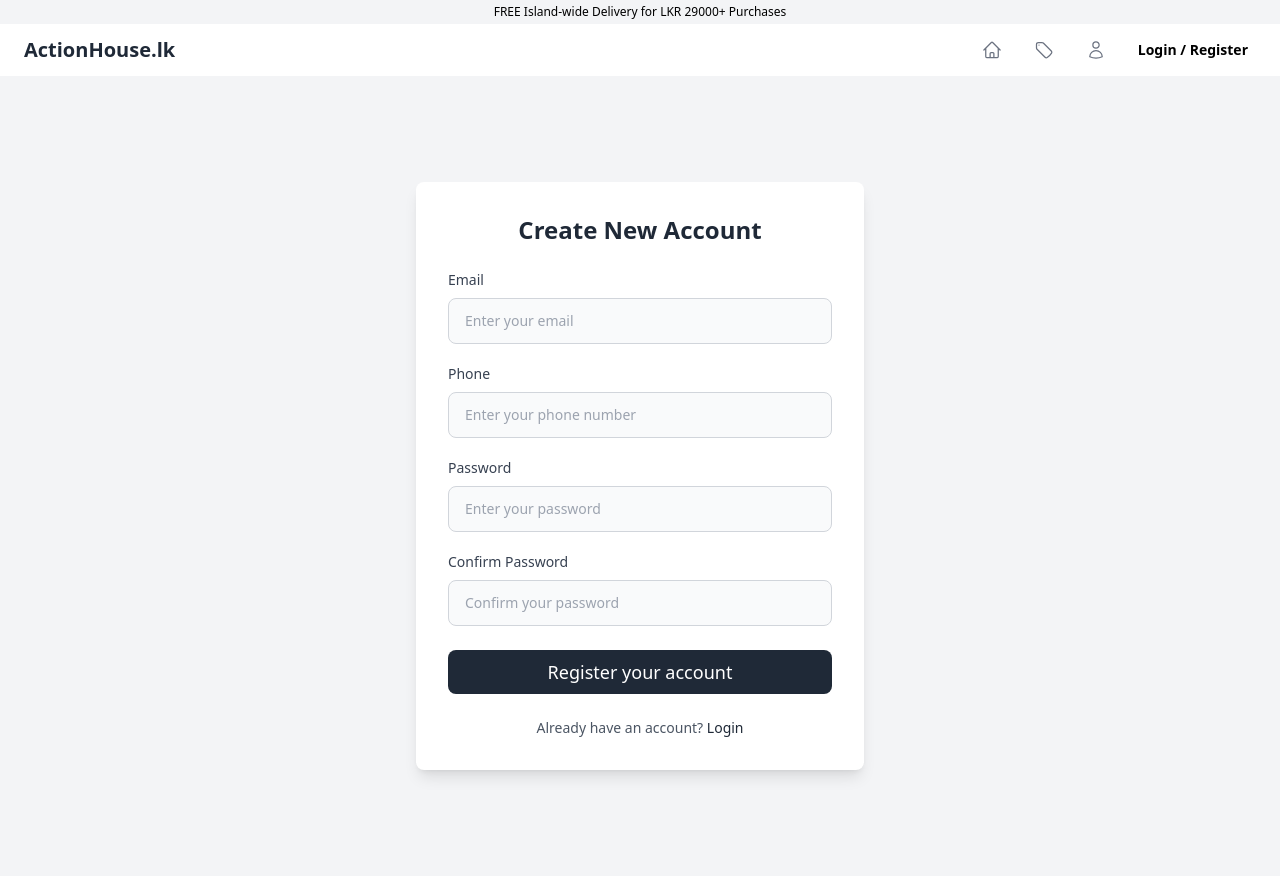
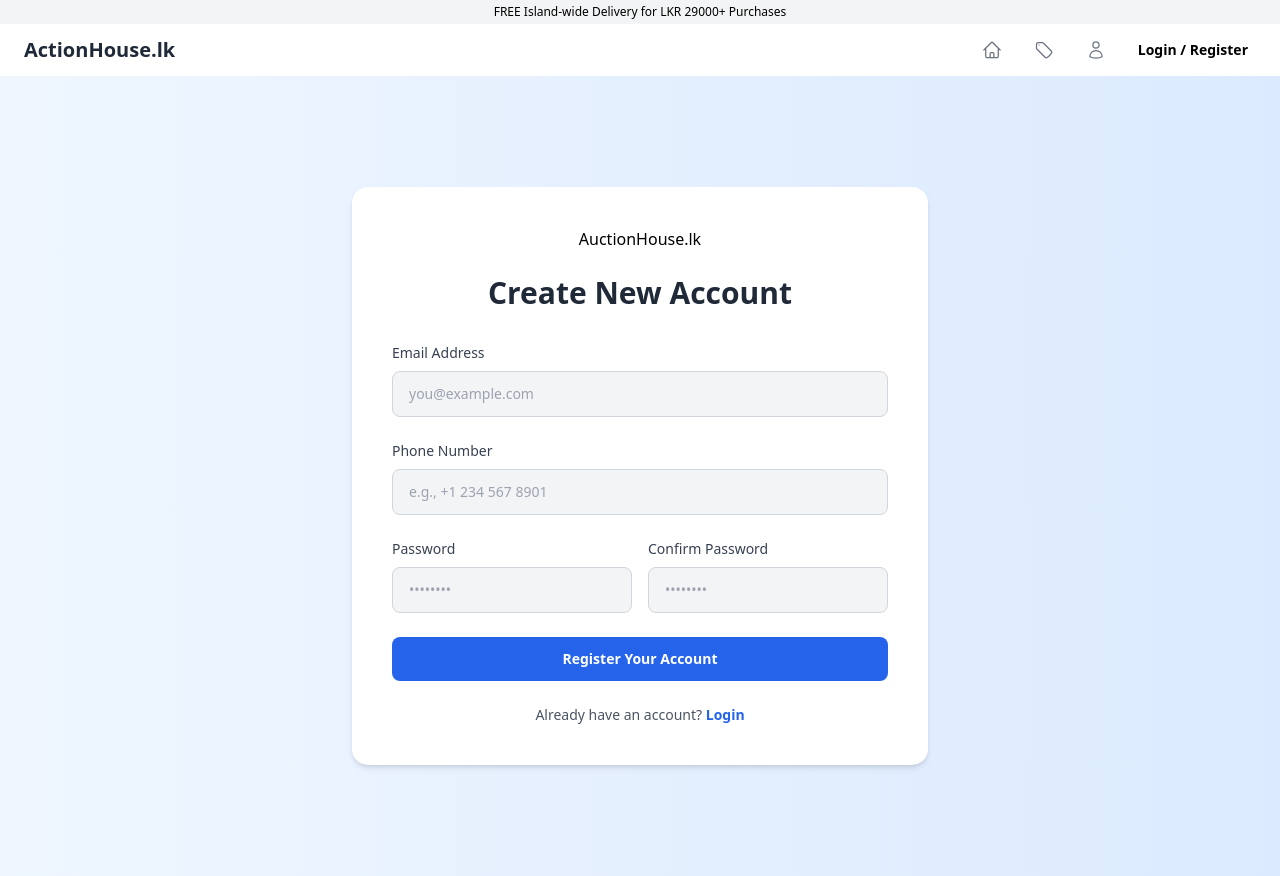
Before and after one commit to sameerajayakodi/Auction_System, a React (Create React App) app in the folder AuctionHouse/auction-management-frontend/: page /register in a window 1280 px wide. Built offline with nearby package versions, Linux system fonts and the light colour scheme.

Commit message:
Update Register.js

```diff
--- a/AuctionHouse/auction-management-frontend/src/auth/Register.js
+++ b/AuctionHouse/auction-management-frontend/src/auth/Register.js
@@ -6,81 +6,113 @@ const Register = () => {
   const [phone, setPhone] = useState("");
   const [password, setPassword] = useState("");
   const [confirmPassword, setConfirmPassword] = useState("");
+  const [passwordError, setPasswordError] = useState("");
 
   const handleSubmit = (e) => {
     e.preventDefault();
-    // Handle registration logic here
+    if (password !== confirmPassword) {
+      setPasswordError("Passwords do not match.");
+    } else {
+      setPasswordError("");
+      // Handle registration logic here
+    }
   };
 
   return (
-    <div className="flex items-center justify-center min-h-screen bg-gray-100">
-      <div className="w-full max-w-md p-8 bg-white rounded-lg shadow-lg md:w-2/5">
-        <h2 className="mb-6 text-2xl font-semibold text-center text-gray-800">
+    <div className="flex items-center justify-center min-h-screen bg-gradient-to-r from-blue-50 to-blue-100">
+      <div className="w-full max-w-xl p-10 bg-white shadow-md rounded-2xl">
+        {/* Optional: Logo */}
+        <div className="flex justify-center mb-6">
+          <p>AuctionHouse.lk</p>
+        </div>
+
+        <h2 className="mb-8 text-3xl font-extrabold text-center text-gray-800">
           Create New Account
         </h2>
 
         <form onSubmit={handleSubmit}>
-          <div className="mb-5">
-            <label className="block mb-2 text-sm font-medium text-gray-700">
-              Email
+          <div className="mb-6">
+            <label
+              htmlFor="email"
+              className="block mb-2 text-sm font-medium text-gray-700"
+            >
+              Email Address
             </label>
             <input
+              id="email"
               type="email"
               value={email}
               onChange={(e) => setEmail(e.target.value)}
-              className="block w-full px-4 py-3 text-sm border border-gray-300 rounded-lg bg-gray-50 focus:border-gray-500 focus:ring-gray-500 focus:outline-none"
-              placeholder="Enter your email"
-              required
-            />
-          </div>
-
-          <div className="mb-5">
-            <label className="block mb-2 text-sm font-medium text-gray-700">
-              Phone
-            </label>
-            <input
-              type="text"
-              value={phone}
-              onChange={(e) => setPhone(e.target.value)}
-              className="block w-full px-4 py-3 text-sm border border-gray-300 rounded-lg bg-gray-50 focus:border-gray-500 focus:ring-gray-500 focus:outline-none"
-              placeholder="Enter your phone number"
-              required
-            />
-          </div>
-
-          <div className="mb-5">
-            <label className="block mb-2 text-sm font-medium text-gray-700">
-              Password
-            </label>
-            <input
-              type="password"
-              value={password}
-              onChange={(e) => setPassword(e.target.value)}
-              className="block w-full px-4 py-3 text-sm border border-gray-300 rounded-lg bg-gray-50 focus:border-gray-500 focus:ring-gray-500 focus:outline-none"
-              placeholder="Enter your password"
+              className="w-full px-4 py-3 text-sm text-gray-700 transition duration-200 ease-in-out bg-gray-100 border border-gray-300 rounded-lg focus:outline-none focus:ring-2 focus:ring-blue-500"
+              placeholder="you@example.com"
               required
             />
           </div>
 
           <div className="mb-6">
-            <label className="block mb-2 text-sm font-medium text-gray-700">
-              Confirm Password
+            <label
+              htmlFor="phone"
+              className="block mb-2 text-sm font-medium text-gray-700"
+            >
+              Phone Number
             </label>
             <input
-              type="password"
-              value={confirmPassword}
-              onChange={(e) => setConfirmPassword(e.target.value)}
-              className="block w-full px-4 py-3 text-sm border border-gray-300 rounded-lg bg-gray-50 focus:border-gray-500 focus:ring-gray-500 focus:outline-none"
-              placeholder="Confirm your password"
+              id="phone"
+              type="text"
+              value={phone}
+              onChange={(e) => setPhone(e.target.value)}
+              className="w-full px-4 py-3 text-sm text-gray-700 transition duration-200 ease-in-out bg-gray-100 border border-gray-300 rounded-lg focus:outline-none focus:ring-2 focus:ring-blue-500"
+              placeholder="e.g., +1 234 567 8901"
               required
             />
           </div>
 
+          <div className="flex mb-6 space-x-4">
+            <div className="w-1/2">
+              <label
+                htmlFor="password"
+                className="block mb-2 text-sm font-medium text-gray-700"
+              >
+                Password
+              </label>
+              <input
+                id="password"
+                type="password"
+                value={password}
+                onChange={(e) => setPassword(e.target.value)}
+                className="w-full px-4 py-3 text-sm text-gray-700 transition duration-200 ease-in-out bg-gray-100 border border-gray-300 rounded-lg focus:outline-none focus:ring-2 focus:ring-blue-500"
+                placeholder="••••••••"
+                required
+              />
+            </div>
+
+            <div className="w-1/2">
+              <label
+                htmlFor="confirmPassword"
+                className="block mb-2 text-sm font-medium text-gray-700"
+              >
+                Confirm Password
+              </label>
+              <input
+                id="confirmPassword"
+                type="password"
+                value={confirmPassword}
+                onChange={(e) => setConfirmPassword(e.target.value)}
+                className="w-full px-4 py-3 text-sm text-gray-700 transition duration-200 ease-in-out bg-gray-100 border border-gray-300 rounded-lg focus:outline-none focus:ring-2 focus:ring-blue-500"
+                placeholder="••••••••"
+                required
+              />
+              {passwordError && (
+                <p className="mt-2 text-sm text-red-600">{passwordError}</p>
+              )}
+            </div>
+          </div>
+
           <button
             type="submit"
-            className="w-full px-4 py-2 text-lg font-medium text-white bg-gray-800 rounded-lg hover:bg-gray-900 focus:outline-none focus:ring-4 focus:ring-gray-500"
+            className="w-full px-4 py-3 text-sm font-semibold text-white transition duration-200 ease-in-out bg-blue-600 rounded-lg hover:bg-blue-700 focus:outline-none focus:ring-2 focus:ring-blue-500"
           >
-            Register your account
+            Register Your Account
           </button>
         </form>
 
@@ -89,7 +121,7 @@ const Register = () => {
             Already have an account?{" "}
             <Link
               to="/login"
-              className="font-medium text-gray-800 hover:text-gray-900"
+              className="font-semibold text-blue-600 transition-colors duration-200 hover:text-blue-700"
             >
               Login
             </Link>
```
